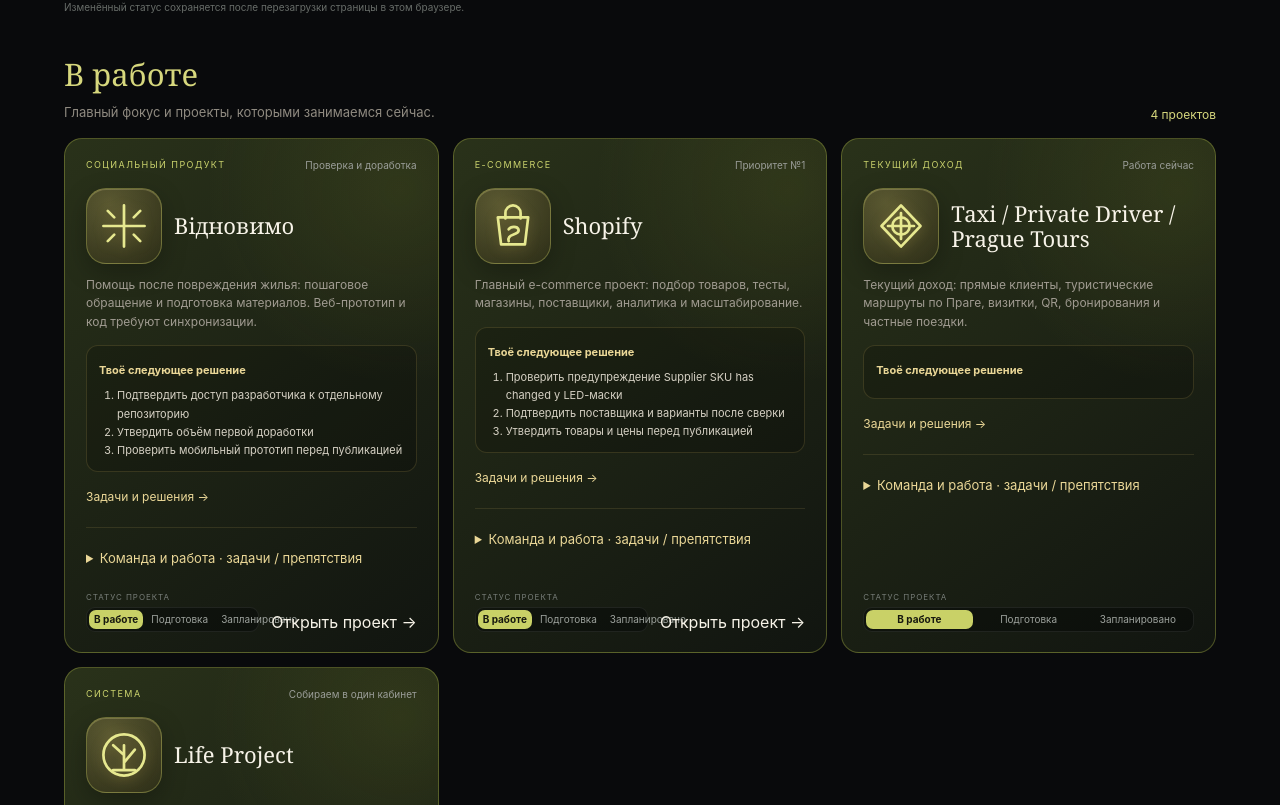
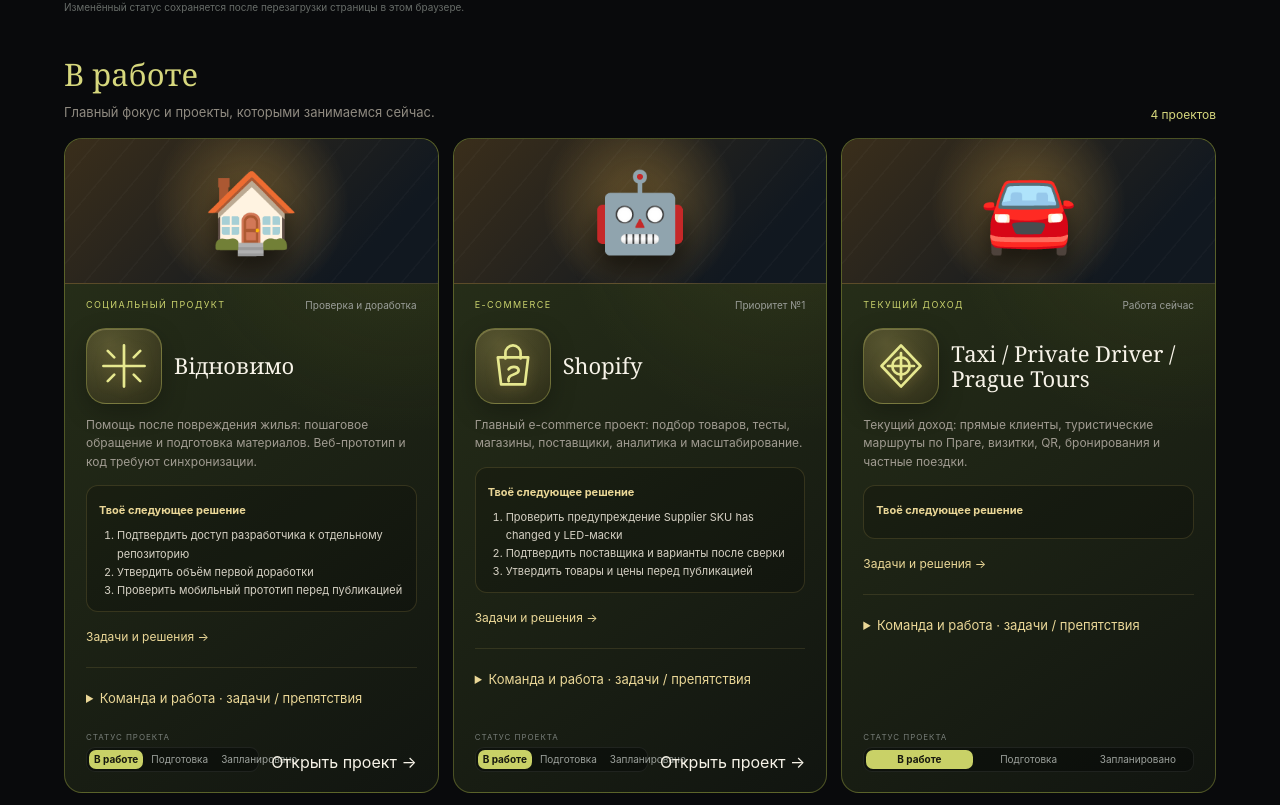
Before and after one commit to Igor-Samarin/life-project, a Next.js app: page /projects in a window 1280 px wide. Shown: the part 595-1400 px from the top of the page. Built offline with nearby package versions, Linux system fonts and the light colour scheme.

Commit message:
Add themed visual art and polished cards to Life Project: pages/projects.js

```diff
--- a/pages/projects.js
+++ b/pages/projects.js
@@ -47,6 +47,16 @@ const ownerActions = {
   "Відновимо": ["Подтвердить доступ разработчика к отдельному репозиторию", "Утвердить объём первой доработки", "Проверить мобильный прототип перед публикацией"],
   "Personal AI Companion": ["Передать архив экспорта ChatGPT после получения", "Подтвердить границы доступа к личным данным", "Проверить первую версию eMemoryVault"],
   "Life Project": ["Проверить новый каталог проектов", "Выбрать три проекта для ближайшего фокуса", "Подтвердить правила уведомлений и согласований"]
+};
+const projectArtwork = {
+  "Відновимо":"🏠","Shopify":"🤖","Taxi / Private Driver / Prague Tours":"🚘","Life Project":"🌳",
+  "International Driver Platform · Europe & USA":"✈️","Trading Bots":"🪙","YouTube World":"🎬",
+  "Мир Насти · TikTok / YouTube":"🎤","Dating App":"💝","Crypto Shop / Digital Goods":"💎",
+  "AI Product Monetization":"🤖","Family Business Network":"🏰","Landscape Design · Prague / Czechia":"🌿",
+  "Amazon Books":"📚","Family Clothing Brand":"👑","NFT Family Art":"🎨",
+  "Private Outreach / Family Story":"✉️","Prague Casting & Content Studio":"🎥",
+  "Valencia DJ · Shop + Events":"🎧","Gift Travel Shop":"🛥️","Roblox Game":"🎮",
+  "Family Music Video":"🎼","Wedding Complex":"💍","Криптомир":"🪙","Флотилия Прага":"🚖","Пирамида":"🔺"
 };
 const projectVisuals = {
   "Shopify": {mark:"L", tone:"#e9d6a3"},
@@ -176,6 +186,9 @@ export default function Projects() {
             radial-gradient(circle at 90% 10%,rgba(154,64,82,.14),transparent 34%),
             linear-gradient(145deg,rgba(56,23,31,.94),rgba(25,14,18,.96));
         }
+        .projectArtwork{height:145px;margin:-20px -21px 15px;display:grid;place-items:center;position:relative;overflow:hidden;background:radial-gradient(circle at 50% 45%,rgba(238,181,73,.35),transparent 48%),linear-gradient(135deg,#3a2e1b,#111820 80%);border-bottom:1px solid rgba(230,192,95,.2)}
+        .projectArtwork:before{content:"";position:absolute;inset:0;background:repeating-linear-gradient(130deg,transparent 0 25px,rgba(255,255,255,.025) 26px 27px)}
+        .projectArtwork span{font-size:78px;position:relative;filter:drop-shadow(0 15px 12px #0009)}
         .projectCard:hover{transform:translateY(-1px)}
         .active .projectCard:hover{border-color:rgba(199,209,89,.52)}
         .prep .projectCard:hover{border-color:rgba(100,151,209,.54)}
@@ -227,6 +240,8 @@ export default function Projects() {
         @media(max-width:680px){
           .projectGrid{grid-template-columns:1fr;gap:10px}
           .projectCard{min-height:0;padding:14px 16px;border-radius:15px}
+          .projectArtwork{height:100px;margin:-14px -16px 12px}
+          .projectArtwork span{font-size:65px}
           .titleRow{margin-top:9px}.projectCard h3{font-size:19px}
           .projectCard p{font-size:11px;margin-top:7px;display:-webkit-box;-webkit-line-clamp:2;-webkit-box-orient:vertical;overflow:hidden}
           .projectIcon{width:62px;height:62px;flex-basis:62px;border-radius:17px!important}
@@ -299,6 +314,7 @@ export default function Projects() {
 
             {group.projects.map((project) => (
               <article className="projectCard" key={project.title}>
+                <div className="projectArtwork" aria-hidden="true"><span>{projectArtwork[project.title] || "✨"}</span></div>
                 <div className="metaLine">
                   <span className="meta">{project.meta}</span>
                   <span className="priority">{project.priority}</span>
```
